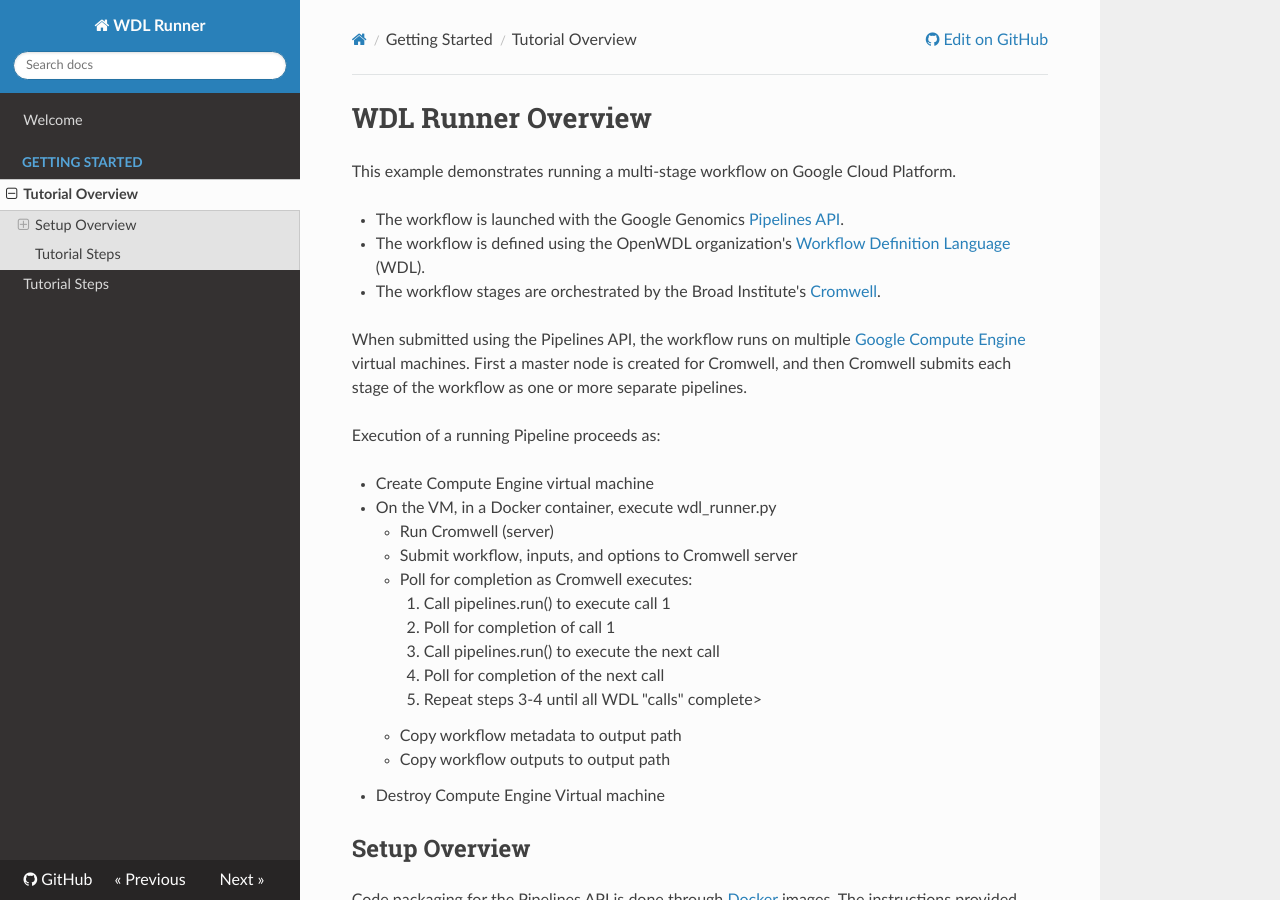
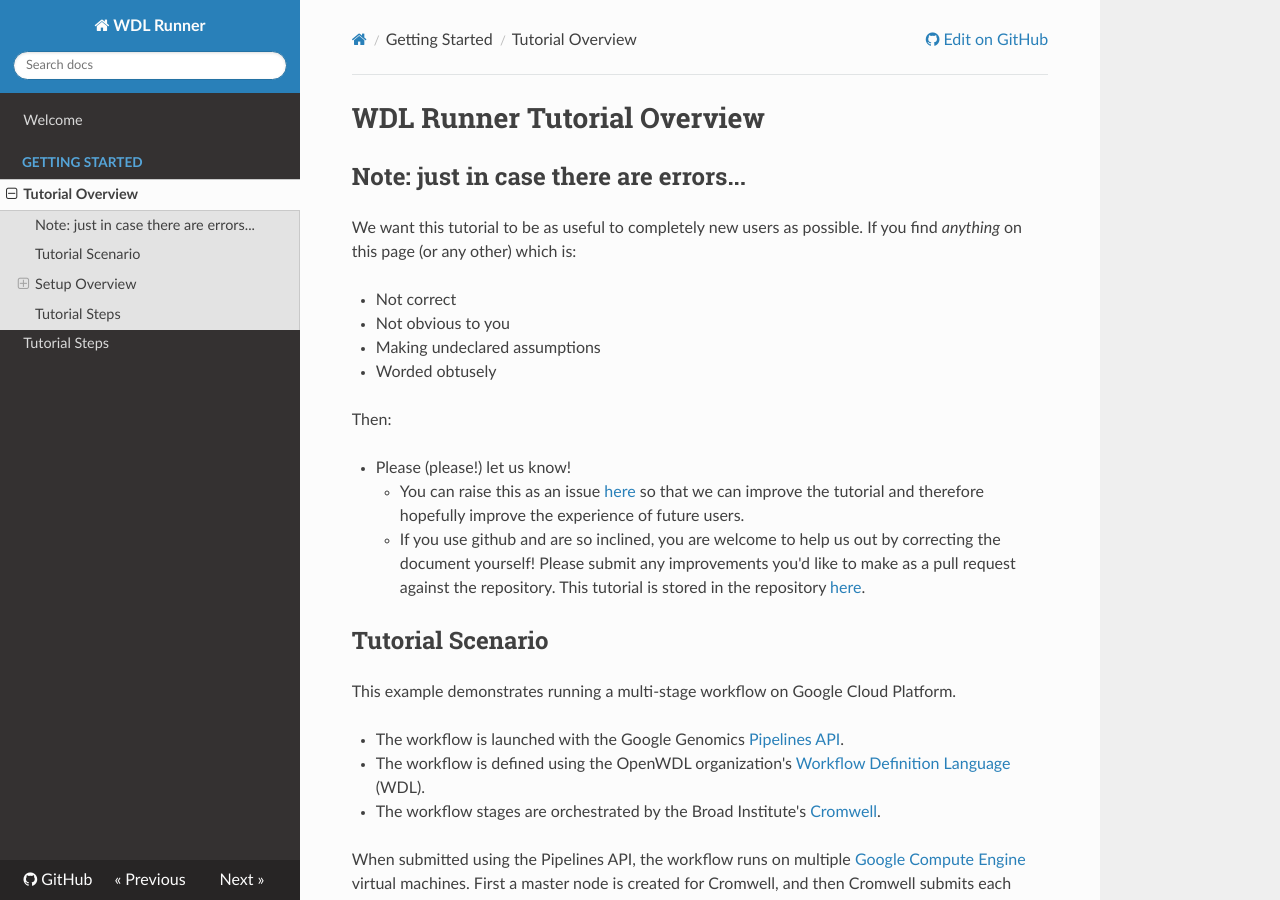
Before and after one commit to broadinstitute/wdl-runner, an MkDocs documentation site: the page built from docs/GettingStarted/TutorialOverview.md, in a window 1280 px wide and 900 px high. Built offline with MkDocs 1.6.1, drawn with Linux system fonts in a browser that asks for light colours; nearby versions of some CDN libraries; old or Windows-style settings are respelled for this version of MkDocs.

Commit message:
Refactor

```diff
--- a/docs/GettingStarted/TutorialOverview.md
+++ b/docs/GettingStarted/TutorialOverview.md
@@ -1,4 +1,22 @@
-# WDL Runner Overview
+# WDL Runner Tutorial Overview
+
+## Note: just in case there are errors...
+
+We want this tutorial to be as useful to completely new users as possible.
+If you find *anything* on this page (or any other) which is:
+
+* Not correct
+* Not obvious to you
+* Making undeclared assumptions
+* Worded obtusely
+
+Then:
+
+* Please (please!) let us know!
+    * You can raise this as an issue [here](https://github.com/broadinstitute/wdl-runner/issues) so that we can improve the tutorial and therefore hopefully improve the experience of future users.
+    * If you use github and are so inclined, you are welcome to help us out by correcting the document yourself! Please submit any improvements you'd like to make as a pull request against the repository. This tutorial is stored in the repository [here](https://github.com/broadinstitute/wdl-runner/blob/master/docs/GettingStarted/QuickStart.md).
+
+## Tutorial Scenario
 
 This example demonstrates running a multi-stage workflow on
 Google Cloud Platform.
```
Also changed, not shown: docs/GettingStarted/TutorialSteps.md (+2 -19 lines).
